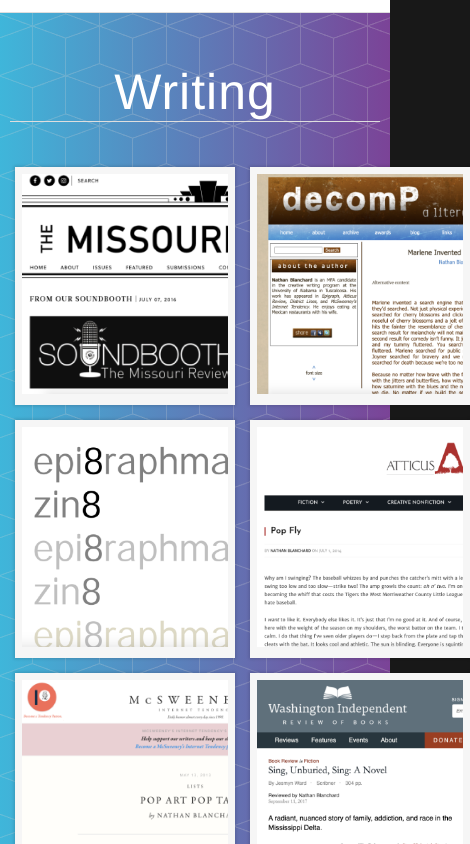
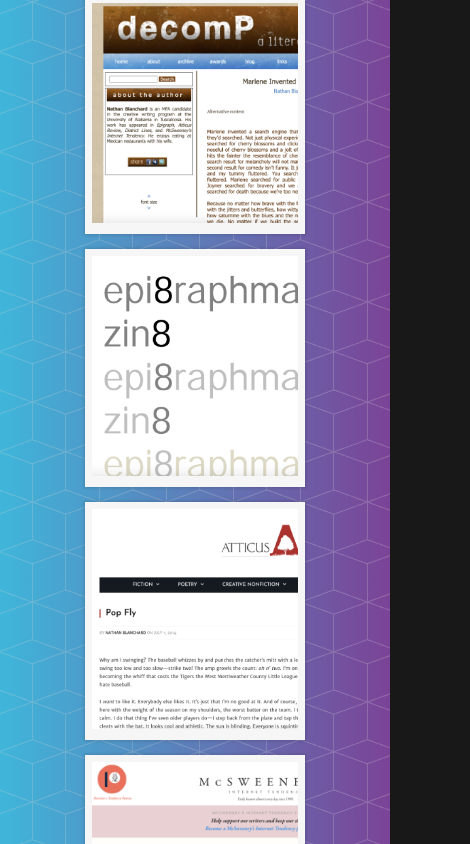
Before and after one commit to NGBlanchard/portfolio-2020, a React (Create React App) app: page / in a window 390 px wide. Shown: the part 2720-3564 px from the top of the page, 470 px wide, since content can reach past the window. Built offline with nearby package versions, Linux system fonts and the light colour scheme.

Commit message:
responsive projects images

```diff
--- a/src/components/Projects/Projects.css
+++ b/src/components/Projects/Projects.css
@@ -79,3 +79,25 @@
   top: 25px;
   right: 50px;
 }
+
+@media (max-width: 470px) {
+  .computer {
+    width: 200px;
+  }
+  .comp-screen {
+    width: 150px;
+    top: 15px;
+  right: 25px;
+  }
+  .phone {
+    width: 55px;
+    top: -100px;
+  left: 55px;
+  }
+  .screen {
+    width: 47.5px;
+    top: -90px;
+    left: 59px;
+    height: auto;
+  }
+}
--- a/src/components/Writing/Writing.css
+++ b/src/components/Writing/Writing.css
@@ -220,3 +220,12 @@
     max-width: 1050px;
   }
 }
+
+@media (max-width: 470px) {
+  .writing-grid {
+    display: flex;
+    flex-direction: column;
+    justify-content: center;
+    align-items: center;
+  }
+}
```
